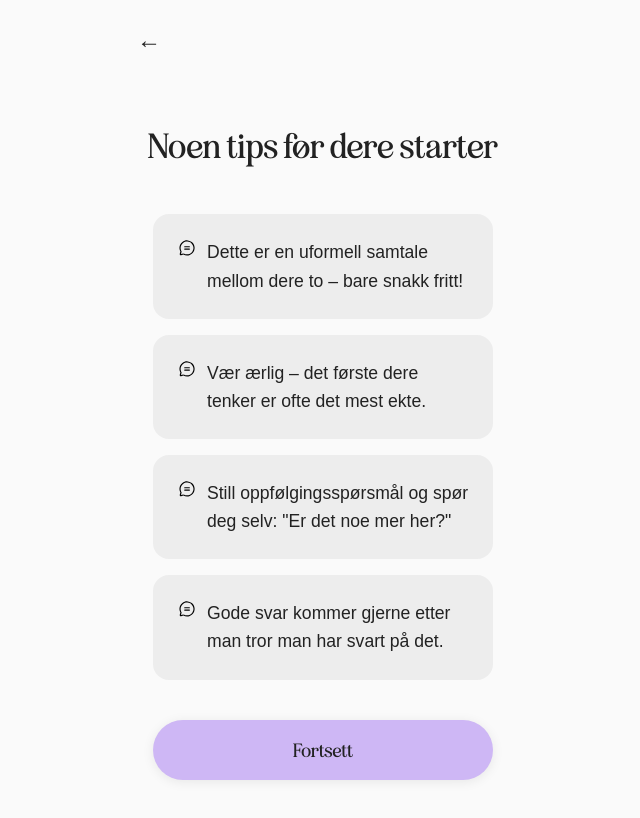
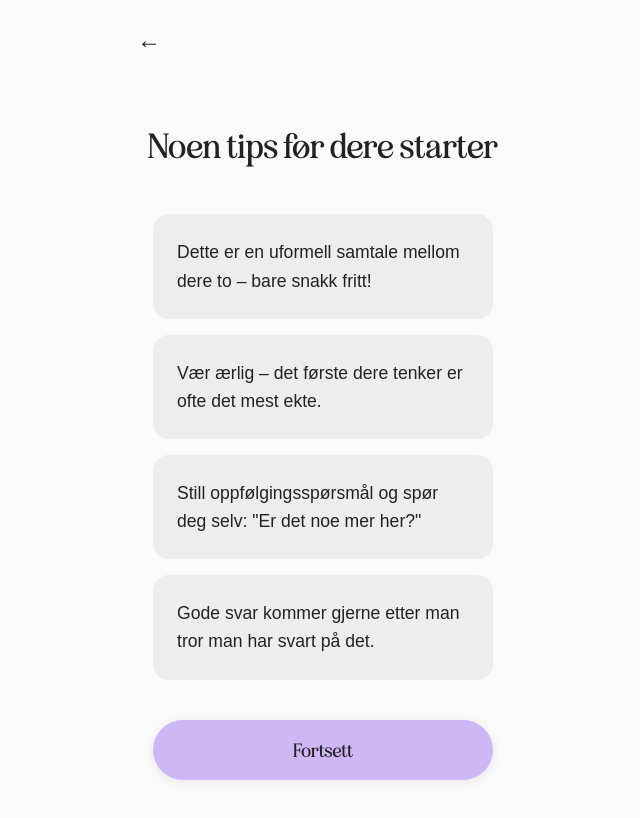
Before and after one commit to asbjorngr/slang-webapp, a React (Vite) app: page /tips in a window 1280 px wide. Shown: the top 818 px of the page, without its empty margins (317-957 px from the left). Built offline with nearby package versions, Linux system fonts and the light colour scheme; a web font is replaced by a local one.

Commit message:
Remove speech bubble icons from questions and tips screens

```diff
--- a/src/screens/QuestionScreen.tsx
+++ b/src/screens/QuestionScreen.tsx
@@ -1,6 +1,5 @@
 import React from 'react';
 import { useNavigate, useParams } from 'react-router-dom';
-import chatIcon from '../assets/ChatCircleText.svg';
 
 const questions = [
   {
@@ -115,12 +114,6 @@ const QuestionScreen: React.FC = () => {
           maxWidth: '340px',
           width: '100%'
         }}>
-          <img src={chatIcon} alt="Chat icon" style={{
-            marginRight: 10,
-            width: 20,
-            height: 20,
-            flexShrink: 0
-          }} />
           <span>{followup}</span>
         </div>
       </div>
--- a/src/screens/TipsScreen.tsx
+++ b/src/screens/TipsScreen.tsx
@@ -1,7 +1,6 @@
 import React from 'react';
 import { useNavigate } from 'react-router-dom';
 import horseImg from '../assets/a transparent icon of an icelandic pony head.png';
-import chatIcon from '../assets/ChatCircleText.svg';
 
 const tips = [
   'Dette er en uformell samtale mellom dere to – bare snakk fritt!',
@@ -29,12 +28,6 @@ const TipsScreen: React.FC = () => {
         }}>
           {tips.map((tip, idx) => (
             <div key={idx} className="card" style={{ display: 'flex', alignItems: 'flex-start' }}>
-              <img src={chatIcon} alt="Chat icon" style={{
-                marginRight: 10,
-                width: 20,
-                height: 20,
-                flexShrink: 0
-              }} />
               <span>{tip}</span>
             </div>
           ))}
```
